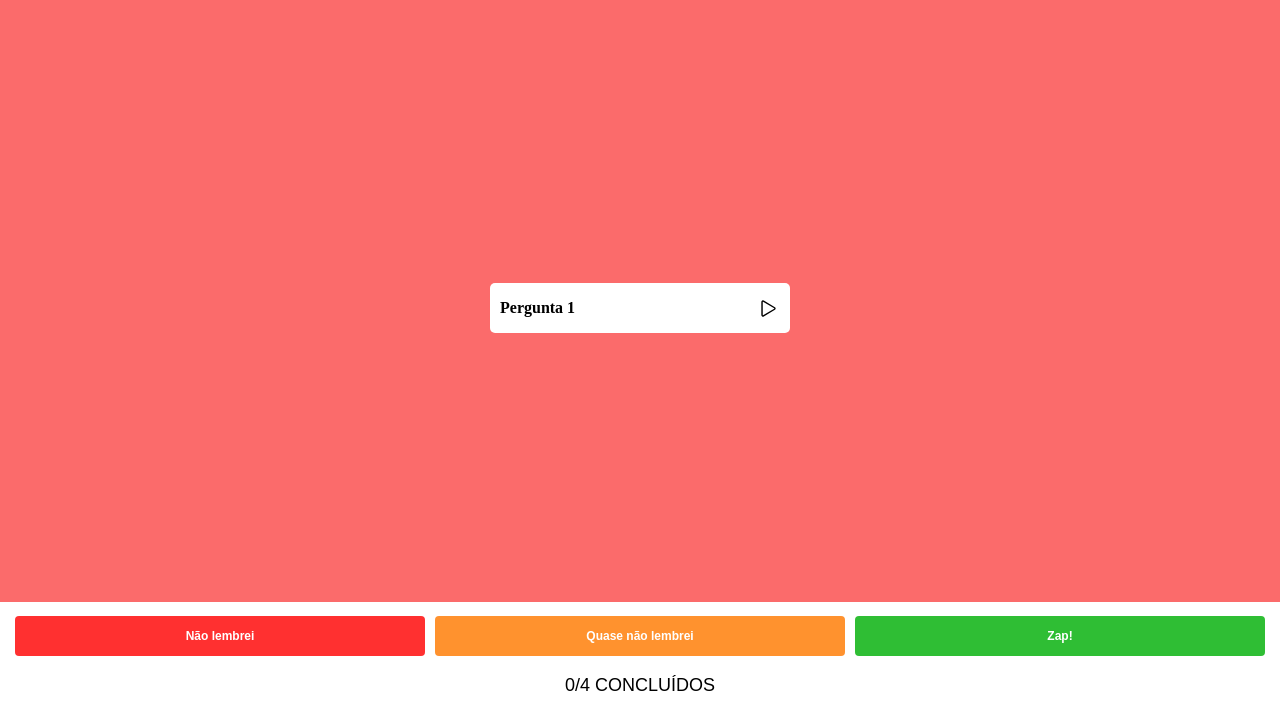
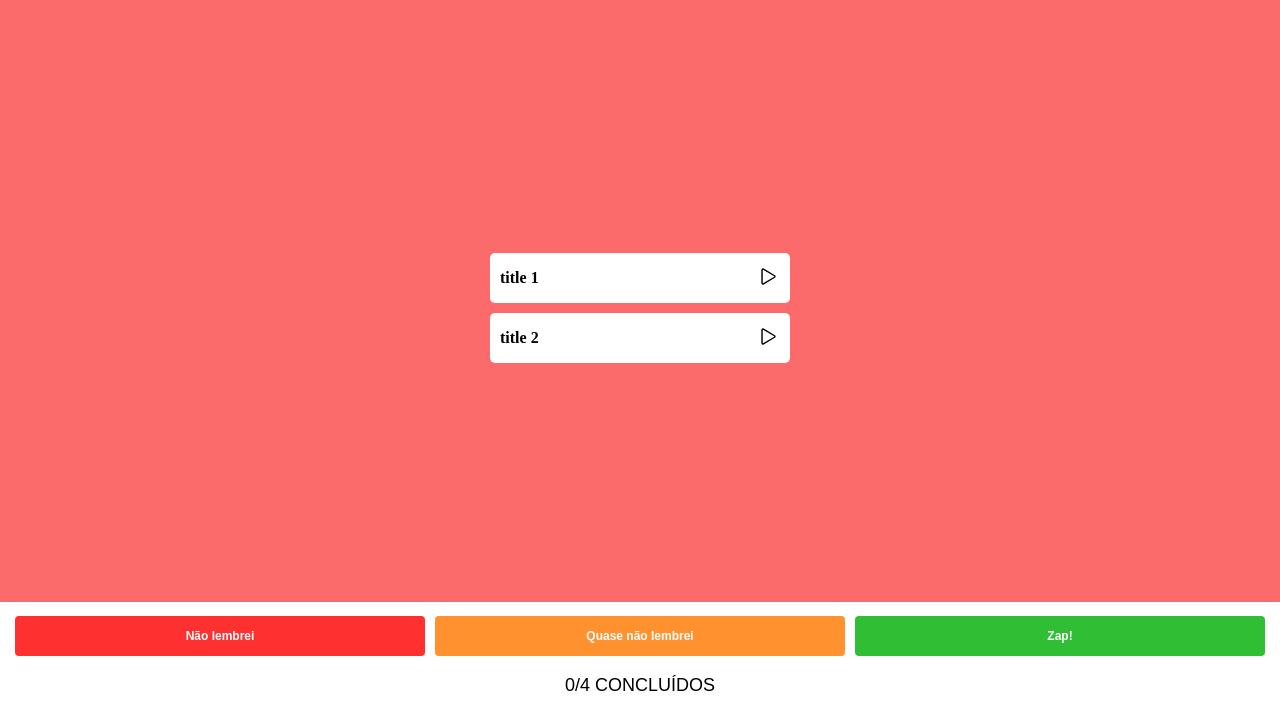
Before and after one commit to daniel-bernardino747/ZapRecall, a React app: page / in a window 1280 px wide. Shown: the part 92-800 px from the top of the page. Built offline with nearby package versions, Linux system fonts and the light colour scheme; a web font is replaced by a local one.

Commit message:
choice buttons zap | change the flashcar

```diff
--- a/src/components/App/index.js
+++ b/src/components/App/index.js
@@ -1,18 +1,128 @@
-import React, { useState } from "react";
+import React, { useState, useEffect } from "react";
+import Cards from "../../database/defaultCards";
 
 import Logo from "../../assets/img/logo.png";
 import IconPlay from "../../assets/img/play-outline-icon.svg";
 import IconTurn from "../../assets/img/rotate-icon.svg";
+import IconCorrect from "../../assets/img/correct-icon.svg"
+import IconHelp from "../../assets/img/help-icon.svg"
+import IconIncorrect from "../../assets/img/incorrect-icon.svg"
+
 import GlobalStyle from "../GlobalStyle";
 import { Container, Header, Main, Flashcard, Footer, Box_buttons, Button, Icon } from "./style";
 
 export default function App() {
 
-    const listCards = [{ id: 1, question: "Pergunta 1", icon: IconPlay }];
+    const [listCards, setListCards] = useState(Cards);
 
-    function openFlashcard() {
-        console.log('Abri o Flashcard');
+    const listFlashCards = listCards.map((f) =>
+        <Flashcard
+            key={f.id}
+            onClick={() => openFlashcard(f.id)}
+            toggle={f.show}
+            turn={f.turn}
+            userChoice={f.userChoice}
+        >
+            <h1>{f.title}</h1>
+            <h2>{f.question}</h2>
+            <h3>{f.answer}</h3>
+            <div><Icon src={f.icon} /></div>
+        </Flashcard>
+    );
+
+
+    function openFlashcard(id) {
+
+        const elementClicked = listCards.filter((e) => e.id === id)[0];
+        console.log(elementClicked)
+        let newList;
+
+        if (elementClicked.show === true) {
+
+            if (elementClicked.turn === true) {
+                console.log('terceira vez')
+
+                const newChange = listCards.map(f => {
+
+                    if (f.id === id) {
+                        return { ...f, show: !f.show, turn: !f.turn }
+                    } else {
+                        return f
+                    }
+                });
+
+                newList = newChange.map(f => { return f.show ? { ...f, icon: IconTurn } : { ...f, icon: IconPlay } });
+
+            } else {
+                console.log('segunda vez')
+                const newChange = listCards.map(f => {
+
+                    if (f.id === id) {
+                        return { ...f, turn: !f.turn }
+                    } else {
+                        return f
+                    }
+                });
+
+                newList = newChange.map(f => f);
+            }
+
+        } else {
+            console.log('primeira vez')
+
+            const newChange = listCards.map(f => {
+
+                if (f.id === id) {
+                    return { ...f, show: !f.show }
+                } else {
+                    return f
+                }
+            });
+
+            newList = newChange.map(f => { return f.show ? { ...f, icon: IconTurn } : { ...f, icon: IconPlay } });
+        }
+        console.log(newList)
+        setListCards(newList);
+
     };
+
+    function userRememberAnswer(answer) {
+
+        const elementClicked = listCards.filter((e) => e.show)[0];
+        const newChange = listCards.map(f => {
+
+            if (f.id === elementClicked.id) {
+                console.log('AQUI', f)
+                return { ...f, userChoice: answer, show: !f.show, turn: !f.turn }
+            } else {
+                return f
+            }
+        });
+        console.log('NEW CHANGE', newChange)
+
+        const newList = newChange.map((f) => {
+            if (f.userChoice === 'no') {
+
+                return { ...f, icon: IconIncorrect }
+
+            } else if (f.userChoice === 'almost') {
+
+                return { ...f, icon: IconHelp }
+
+            } else if (f.userChoice === 'yes') {
+
+                return { ...f, icon: IconCorrect }
+
+            } else {
+                return f
+            }
+        })
+
+
+        setListCards(newList);
+    }
+
+    console.log(listCards)
 
     return (
         <>
@@ -24,22 +134,14 @@ export default function App() {
                 </Header>
 
                 <Main>
-                    {listCards.map((f) =>
-                        <Flashcard
-                            key={f.id}
-                            onClick={openFlashcard}
-                        >
-                            <h1>{f.question}</h1>
-                            <Icon src={f.icon} />
-                        </Flashcard>
-                    )}
+                    {listFlashCards.map((i) => <>{i}</>)}
                 </Main>
 
                 <Footer>
                     <Box_buttons>
-                        <Button color="var(--cor-nao-lembrei)">Não lembrei</Button>
-                        <Button color="var(--cor-quase-nao-lembrei)">Quase não lembrei</Button>
-                        <Button color="var(--cor-zap)">Zap!</Button>
+                        <Button onClick={() => userRememberAnswer('no')} color="var(--cor-nao-lembrei)">Não lembrei</Button>
+                        <Button onClick={() => userRememberAnswer('almost')} color="var(--cor-quase-nao-lembrei)">Quase não lembrei</Button>
+                        <Button onClick={() => userRememberAnswer('yes')} color="var(--cor-zap)">Zap!</Button>
                     </Box_buttons>
                     <h1>0/4 CONCLUÍDOS</h1>
                 </Footer>
--- a/src/components/App/style.js
+++ b/src/components/App/style.js
@@ -1,4 +1,4 @@
-import styled from "styled-components";
+import styled, { css } from "styled-components";
 
 export const Container = styled.div`
     display: flex;
@@ -27,7 +27,7 @@ export const Header = styled.header`
     }
 `;
 
-export const Main = styled.main`
+export const Main = styled.ul`
     max-height: 400px;
     overflow-y: auto;
 
@@ -36,21 +36,89 @@ export const Main = styled.main`
     }
 `;
 
-export const Flashcard = styled.section`
-    width: 300px;
-    height: 50px;
+const openFlash = css`
+
+    min-height: 130px;
+    display: flex;
+    flex-direction: column;
+    background-color: var(--cor-fundo-card);
+    cursor: default;
+    padding: 20px 10px;
+    position: relative;
+    font-weight: 400;
+
+    h1, h3 {
+        display: none;
+    }
+
+    div {
+        position: absolute;
+        bottom: 5px;
+        right: 15px;
+        cursor: pointer;
+    }
+`;
+
+const closeFlash = css`
+    background: white;
     display: flex;
     justify-content: space-between;
     align-items: center;
-    background-color: white;
+    font-weight: 700;
+
+    h2, h3 {
+        display: none;
+    }
+`;
+
+const showAnswer = css`
+    pointer-events: none;
+
+    h1, h2, div {
+        display: none;
+    }
+
+    h3 {
+        display: initial;
+    }
+`;
+
+
+
+export const Flashcard = styled.li`
+    width: 300px;
+    height: 50px;
+
     color: black;
     border-radius: 5px;
     margin: 10px 0px;
     padding: 10px 10px;
     cursor: pointer;
     font-family: 'Recursive', cursive;
-    font-weight: 700;
+
+    ${props => props.toggle ? openFlash : closeFlash}
+    ${props => props.turn ? showAnswer : ''}
+    ${props => {
+        switch (props.userChoice) {
+            case 'no':
+                return css`
+                    color: var(--cor-nao-lembrei);
+                    text-decoration: line-through;
+                `;
+            case 'almost':
+                return css`
+                    color: var(--cor-quase-nao-lembrei);
+                    text-decoration: line-through;
+                `;
+            case 'yes':
+                return css`
+                    color: var(--cor-zap);
+                    text-decoration: line-through;
+                `;
+        };
+    }};
 `;
+
 
 export const Footer = styled.footer`
     position: fixed;
--- /dev/null
+++ b/src/database/defaultCards.js
@@ -0,0 +1,26 @@
+import defaultIcon from "../assets/img/play-outline-icon.svg";
+
+const Cards = [
+    {
+        id: 1,
+        title: "title 1",
+        question: "Pergunta 1",
+        answer: "Resposta da Pergunta 1",
+        icon: defaultIcon,
+        show: false,
+        turn: false,
+        userChoice: ''
+    },
+    {
+        id: 2,
+        title: "title 2",
+        question: "Pergunta 2",
+        answer: "Resposta da Pergunta 2",
+        icon: defaultIcon,
+        show: false,
+        turn: false,
+        userChoice: ''
+    }
+];
+
+export default Cards;
```
Also changed, not shown: src/assets/css/style.css (+8 -8 lines), src/assets/img/correct-icon.svg (added), src/assets/img/help-icon.svg (added), src/assets/img/incorrect-icon.svg (added).
